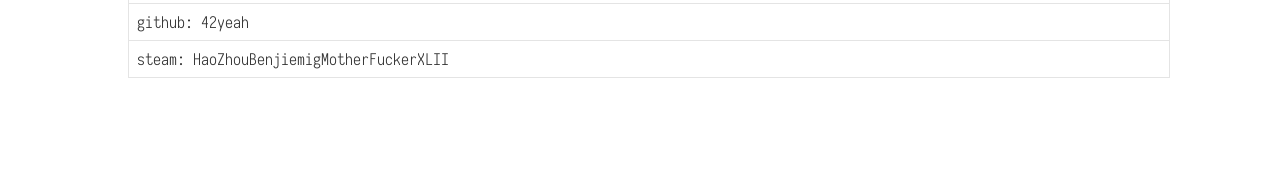
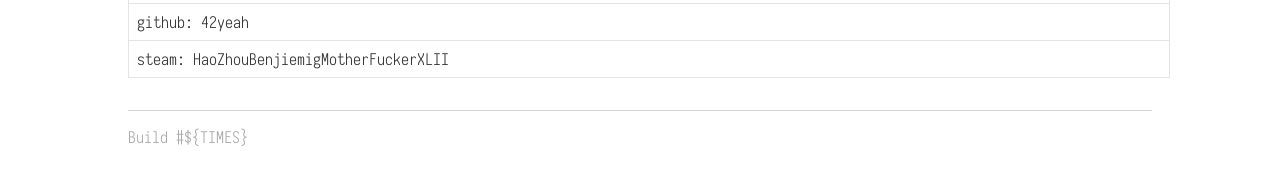
Before and after one commit to 42yeah/EoS, a Jekyll site: the page built from contact.html, in a window 1280 px wide. Shown: the part 424-609 px from the top of the page. Built offline with Jekyll 4.4.1, drawn with Linux system fonts in a browser that asks for light colours.

Commit message:
Added footer

```diff
--- a/404.html
+++ b/404.html
@@ -13,5 +13,6 @@
         <p>
             Meanwhile, why not chill around & visit some of my other stuffs? Hit that link up there to go back.
         </p>
+        {% include footer.html %}
     </div>
 </body>
--- /dev/null
+++ b/_includes/footer.html
@@ -0,0 +1,2 @@
+<div class="divider mt-2"></div>
+<div class="footer-text">Build #${TIMES}</div>
--- a/_layouts/post.html
+++ b/_layouts/post.html
@@ -26,6 +26,7 @@
                 {{ content }}
             </div>
         </div>
+        {% include footer.html %}
     </div>
     <script src="/js/codemirror.js"></script>
     <script src="/js/javascript/javascript.js"></script>
--- a/contact.html
+++ b/contact.html
@@ -17,5 +17,6 @@
             <a href="https://github.com/42yeah" class="contact">github: 42yeah</a>
             <a href="https://steamcommunity.com/id/42yeah/" class="contact">steam: HaoZhouBenjiemigMotherFuckerXLII</a>
         </div>
+        {% include footer.html %}
     </div>
 </body>
--- a/css/main.css
+++ b/css/main.css
@@ -468,6 +468,14 @@ img {
     height: 100%;
 }
 
+.mt-2 {
+    margin-top: 2em;
+}
+
+.footer-text {
+    color: #aaa;
+}
+
 /* === GOOGLE TRANSLATE WIDGET === */
 #googleTranslate img {
     width: unset;
--- a/index.html
+++ b/index.html
@@ -18,6 +18,7 @@
                 {% endfor %}
             </div>
         </div>
+        {% include footer.html %}
     </div>
     <script src="/js/zdog.dist.min.js"></script>
     <script src="/js/main.js"></script>
```
